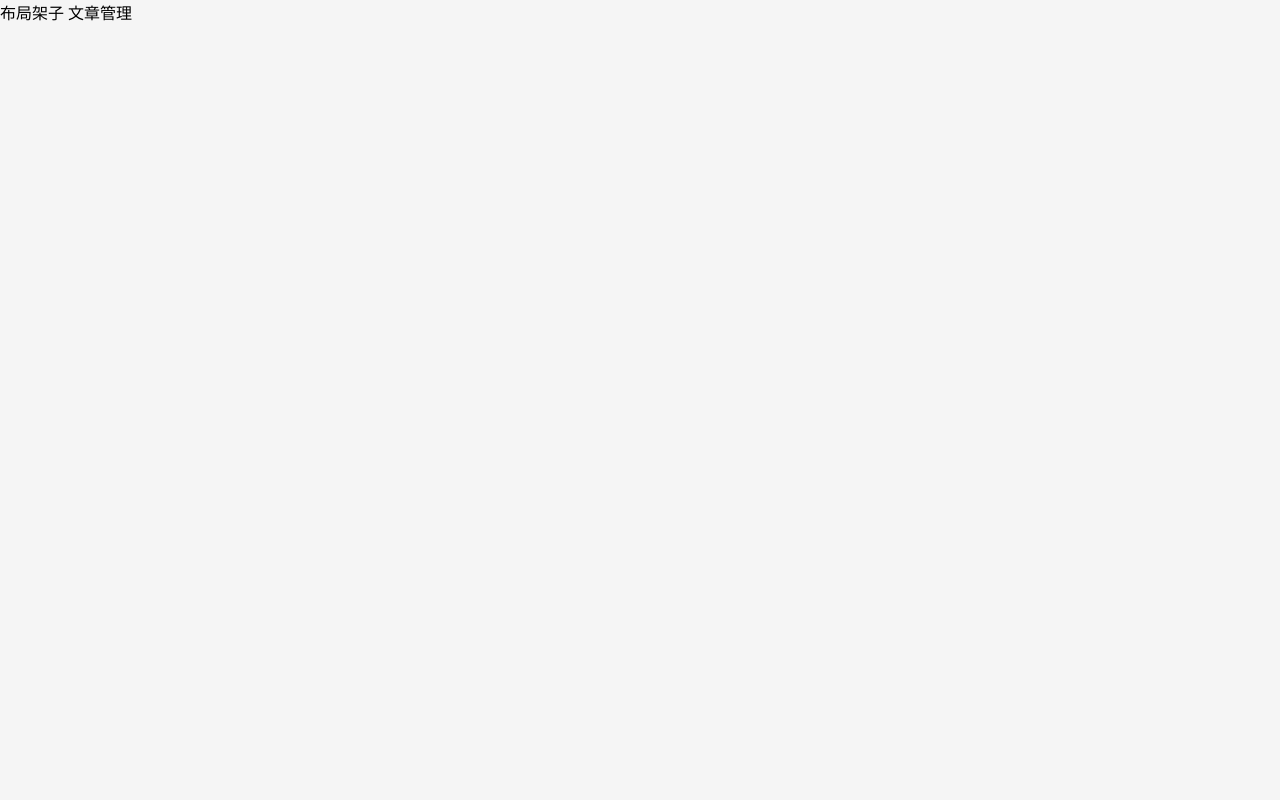
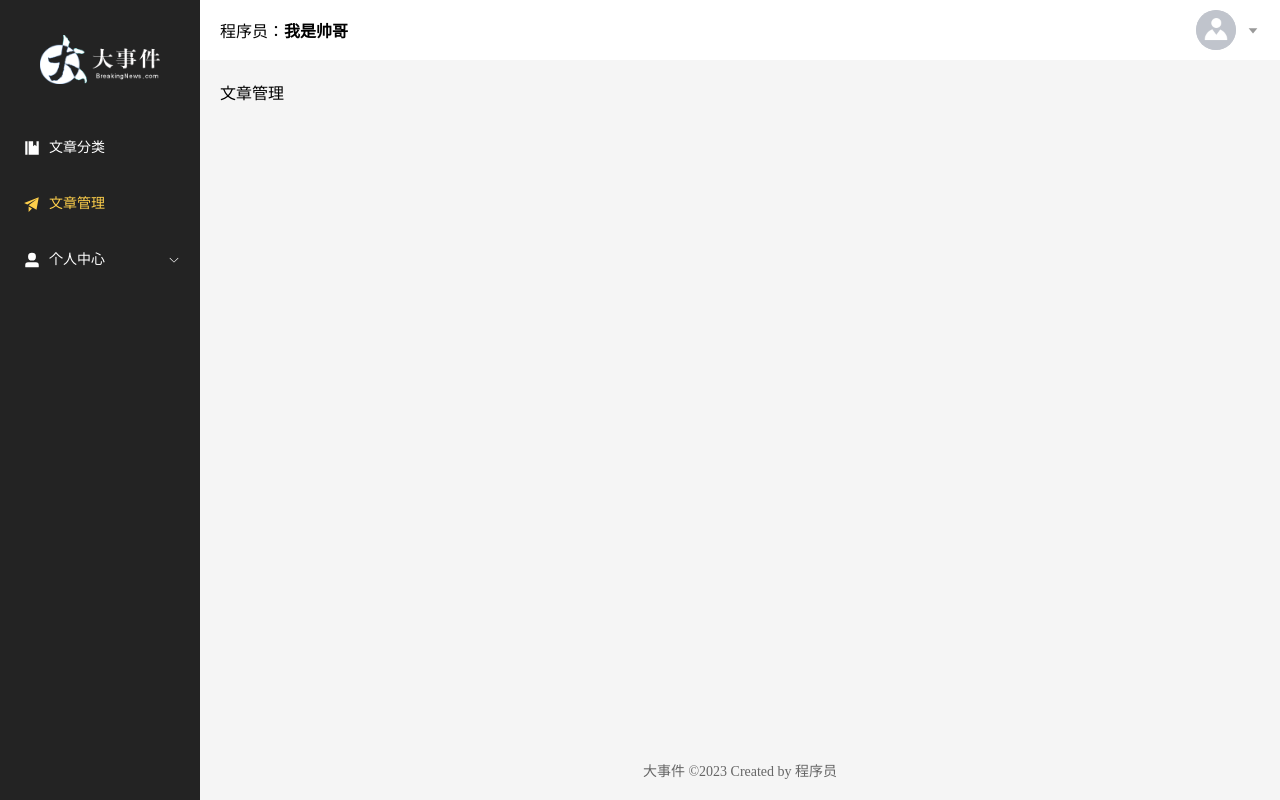
Before and after one commit to WBsai/VUE3dashijian, a Vue app: page /article/manage in a window 1280 px wide. Built offline with nearby package versions, Linux system fonts and the light colour scheme.

Commit message:
首页架构

```diff
--- a/src/views/layout/LayoutContainer.vue
+++ b/src/views/layout/LayoutContainer.vue
@@ -1,6 +1,164 @@
+<script setup>
+import {
+  Management,
+  Promotion,
+  UserFilled,
+  User,
+  Crop,
+  EditPen,
+  SwitchButton,
+  CaretBottom
+} from '@element-plus/icons-vue'
+import avatar from '@/assets/default.png'
+</script>
+
 <template>
-  <div>
-    布局架子
-    <router-view></router-view>
-  </div>
+  <!--
+    el-menu 整个菜单组件
+      :default-active="$route.path"  配置默认高亮的菜单项
+      router  router选项开启，el-menu-item 的 index 就是点击跳转的路径
+
+    el-menu-item 菜单项
+      index="/article/channel" 配置的是访问的跳转路径，配合default-active的值，实现高亮
+  -->
+  <el-container class="layout-container">
+    <el-aside width="200px">
+      <div class="el-aside__logo"></div>
+      <el-menu
+        active-text-color="#ffd04b"
+        :default-active="$route.path"
+        background-color="#232323"
+        text-color="#fff"
+        router
+      >
+        <el-menu-item index="/article/channel">
+          <el-icon>
+            <Management />
+          </el-icon>
+          <span>文章分类</span>
+        </el-menu-item>
+        <el-menu-item index="/article/manage">
+          <el-icon>
+            <Promotion />
+          </el-icon>
+          <span>文章管理</span>
+        </el-menu-item>
+
+        <el-sub-menu>
+          <!-- 多级菜单的标题 - 具名插槽 title -->
+          <template #title>
+            <el-icon>
+              <UserFilled />
+            </el-icon>
+            <span>个人中心</span>
+          </template>
+
+          <!-- 展开的内容 - 默认插槽 -->
+          <el-menu-item index="/user/profile">
+            <el-icon>
+              <User />
+            </el-icon>
+            <span>基本资料</span>
+          </el-menu-item>
+          <el-menu-item index="/user/avatar">
+            <el-icon>
+              <Crop />
+            </el-icon>
+            <span>更换头像</span>
+          </el-menu-item>
+          <el-menu-item index="/user/password">
+            <el-icon>
+              <EditPen />
+            </el-icon>
+            <span>重置密码</span>
+          </el-menu-item>
+        </el-sub-menu>
+      </el-menu>
+    </el-aside>
+    <el-container>
+      <el-header>
+        <div>程序员：<strong>我是帅哥</strong></div>
+        <el-dropdown placement="bottom-end">
+          <!-- 展示给用户，默认看到的 -->
+          <span class="el-dropdown__box">
+            <el-avatar :src="avatar" />
+            <el-icon>
+              <CaretBottom />
+            </el-icon>
+          </span>
+
+          <!-- 折叠的下拉部分 -->
+          <template #dropdown>
+            <el-dropdown-menu>
+              <el-dropdown-item command="profile" :icon="User"
+                >基本资料</el-dropdown-item
+              >
+              <el-dropdown-item command="avatar" :icon="Crop"
+                >更换头像</el-dropdown-item
+              >
+              <el-dropdown-item command="password" :icon="EditPen"
+                >重置密码</el-dropdown-item
+              >
+              <el-dropdown-item command="logout" :icon="SwitchButton"
+                >退出登录</el-dropdown-item
+              >
+            </el-dropdown-menu>
+          </template>
+        </el-dropdown>
+      </el-header>
+      <el-main>
+        <router-view></router-view>
+      </el-main>
+      <el-footer>大事件 ©2023 Created by 程序员</el-footer>
+    </el-container>
+  </el-container>
 </template>
+
+<style lang="scss" scoped>
+.layout-container {
+  height: 100vh;
+
+  .el-aside {
+    background-color: #232323;
+
+    &__logo {
+      height: 120px;
+      background: url('@/assets/logo.png') no-repeat center / 120px auto;
+    }
+
+    .el-menu {
+      border-right: none;
+    }
+  }
+
+  .el-header {
+    background-color: #fff;
+    display: flex;
+    align-items: center;
+    justify-content: space-between;
+
+    .el-dropdown__box {
+      display: flex;
+      align-items: center;
+
+      .el-icon {
+        color: #999;
+        margin-left: 10px;
+      }
+
+      &:active,
+      &:focus {
+        outline: none;
+      }
+    }
+  }
+
+  .el-footer {
+    display: flex;
+    align-items: center;
+    justify-content: center;
+    font-size: 14px;
+    color: #666;
+  }
+}
+</style>
```
